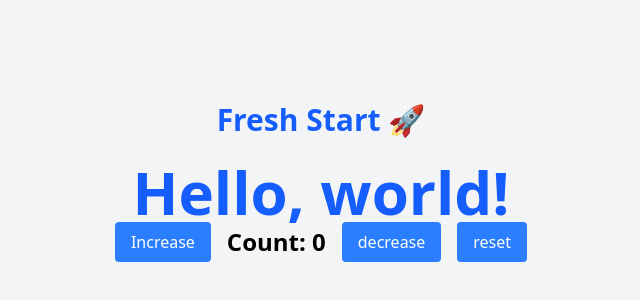
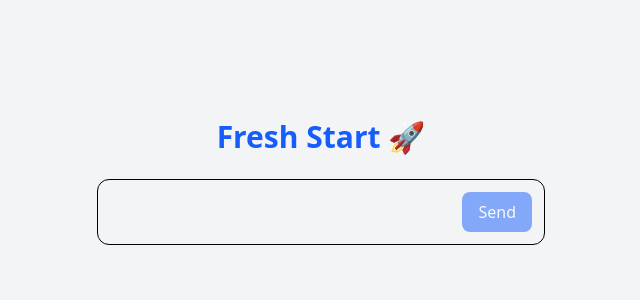
Before and after one commit to byunn90/aiDesk, a React (Vite) app in the folder client/: page / in a window 1280 px wide. Shown: the part 218-518 px from the top of the page, without its empty margins (319-959 px from the left). Built offline with nearby package versions, Linux system fonts and the light colour scheme; the HTML template or start-up script is replaced by a standard one.

Commit message:
tailwind, and input and send button css

```diff
--- a/client/src/App.tsx
+++ b/client/src/App.tsx
@@ -6,7 +6,6 @@ export default function App() {
     <div className="flex flex-col items-center justify-center h-screen bg-gray-100">
       <h1 className="text-3xl font-bold text-blue-600 mb-6">Fresh Start 🚀</h1>
       <Greeting/>
-      <Counter/>
     </div>
   );
 }
--- a/client/src/assets/Compontents/Counter.tsx
+++ b/client/src/assets/Compontents/Counter.tsx
@@ -1,38 +1,42 @@
 import { useState } from "react";
 
-export default function Counter() {
-  const [count, setCount] = useState(0);
+export default function Counter({ min = 0, max = 20, step = 1 }) {
+  const [count, setCount] = useState(min);
 
+  const changeCount = (amount) => {
+    setCount((prev) => {
+      const next = prev + amount;
+      if (next > max) return max;
+      if (next < min) return min;
+      return next;
+    });
+  };
 
   return (
     <div className="flex flex-row items-center gap-4">
-
       <button
-        onClick={() => {
-          if (count < 20) {{
-            setCount(count + 1);
-         }}
-        }}
-        className="bg-blue-500 text-white px-4 py-2 rounded hover:bg-blue-600"
+        disabled={count >= max}
+        onClick={() => changeCount(step)}
+        className="bg-blue-500 text-white px-4 py-2 rounded hover:bg-blue-600 disabled:opacity-50"
       >
         Increase
       </button>
+
       <p className="text-2xl font-bold">Count: {count}</p>
+
       <button
-          onClick={() => {
-          if (count >  0) {{
-            setCount(count - 1);
-         }}
-        }}
+        disabled={count <= min}
+        onClick={() => changeCount(-step)}
+        className="bg-blue-500 text-white px-4 py-2 rounded hover:bg-blue-600 disabled:opacity-50"
+      >
+        Decrease
+      </button>
+
+      <button
+        onClick={() => setCount(min)}
         className="bg-blue-500 text-white px-4 py-2 rounded hover:bg-blue-600"
-         >
-        decrease
-      </button>
-      <button
-        onClick={() => setCount(0)}
-        className="bg-blue-500 text-white px-4 py-2 rounded hover:bg-blue-600"
-         >
-        reset
+      >
+        Reset
       </button>
     </div>
   );
--- a/client/src/assets/Compontents/Greeting.tsx
+++ b/client/src/assets/Compontents/Greeting.tsx
@@ -1,3 +1,23 @@
+import { useState } from "react"
+
 export function Greeting() {
-  return <h1 className="gp-10 font-bold text-blue-600 text-6xl">Hello, world!</h1>;
+  const [input, setInput] = useState("")
+
+  return(
+    <form className="flex items-center gap-2 w-full max-w-md p-3 border rounded-xl">
+    <input
+     className="flex-1 min-w-0 bg-transparent outline-none focus:ring-2 focus:ring-blue-500"
+     value={input}
+     onChange={(e)=>setInput(e.target.value)}
+    />
+    <button
+    type="submit"
+    disabled={!input.trim()}
+    className="shrink-0 px-4 py-2 rounded-lg bg-blue-600 text-white disabled:opacity-50"
+    >
+    Send
+    </button>
+    </form>
+
+  )
 }
```
